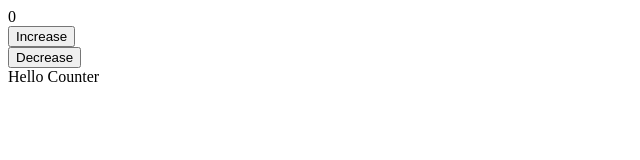
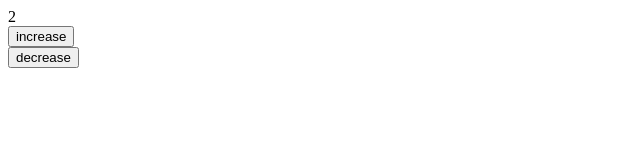
Before and after one commit to sharmasuraj123/recoil_learining, a React (Vite) app: page / in a window 1280 px wide. Shown: the top 160 px of the page, without its empty margins (0-640 px from the left). Built offline with nearby package versions, Linux system fonts and the light colour scheme.

Commit message:
second commit memo section

```diff
--- a/src/App.jsx
+++ b/src/App.jsx
@@ -1,93 +1,46 @@
-import { RecoilRoot, useRecoilValue, useSetRecoilState } from "recoil";
+// memo code
 
-import React from "react";
-import { CounterAtom } from "./store/atoms/counter";
+/* this is the way of protecting the re-rendering in the children that not using the   */
+
+import { memo, useState, useEffect } from "react";
 
 function App() {
   return (
     <>
-      <RecoilRoot>
-        <Counter />
-        <Increase />
-        <Decrease />
-      </RecoilRoot>
-      <div>Hello Counter</div>
+      <Counter />
     </>
   );
 }
 
 function Counter() {
-  const count = useRecoilValue(CounterAtom);
-   console.log("count:", count);
-  return <div>{count}</div>;
-}
-
-function Increase() {
-  const setcount = useSetRecoilState(CounterAtom);
+  const [count, setcount] = useState(0);
+  useEffect(() => {
+    const interval = setInterval(() => {
+      setcount((c) => c + 1);
+    }, 3000);
+    return () => clearInterval(interval); // Good practice: cleanup your intervals!
+  }, []);
   return (
-    <div>
-      <button
-        onClick={() => {
-          setcount((c) => c + 1);
-        }}
-      >
-        Increase
-      </button>
-    </div>
+    <>
+      <CurrentCount count={count} />
+      <Increase />
+      <Decrease />
+    </>
   );
 }
 
-function Decrease() {
-  const setcount = useSetRecoilState(CounterAtom);
-  return (
-    <div>
-      <button
-        onClick={() => {
-          setcount((c) => c - 1);
-        }}
-      >
-        Decrease
-      </button>
-    </div>
-  );
-}
- export default App;
+const CurrentCount = memo(({ count }) => {
+  console.log("Current Count is rendering.")
+  return <div>{count}</div>;
+});
 
+const Increase = memo(() => {
+  console.log("increase rendered");
+  return <div><button>increase</button></div>;
+});
 
-// import { RecoilRoot, useRecoilValue, useSetRecoilState } from "recoil";
-// import { CounterAtom } from "./store/atoms/counter";
-
-// function App() {
-//   return (
-//     <RecoilRoot>
-//       <Counter />
-//     </RecoilRoot>
-//   );
-// }
-
-// function Counter() {
-//   return (
-//     <div style={{ textAlign: "center", marginTop: "40px" }}>
-//       <CurrentCount />
-//       <Increase />
-//       <Decrease />
-//     </div>
-//   );
-// }
-
-// function CurrentCount() {
-//   const count = useRecoilValue(CounterAtom);
-//   return <h2>Count: {count}</h2>;
-// }
-
-// function Increase() {
-//   const setCount = useSetRecoilState(CounterAtom);
-//   return <button onClick={() => setCount(c => c + 1)}>Increase</button>;
-// }
-
-// function Decrease() {
-//   const setCount = useSetRecoilState(CounterAtom);
-//   return <button onClick={() => setCount(c => c - 1)}>Decrease</button>;
-// }
-
-// export default App;
+const Decrease = memo(() => {
+  console.log("decrease rendered");
+  return <div><button>decrease</button></div>;
+});
+export default App;
```
